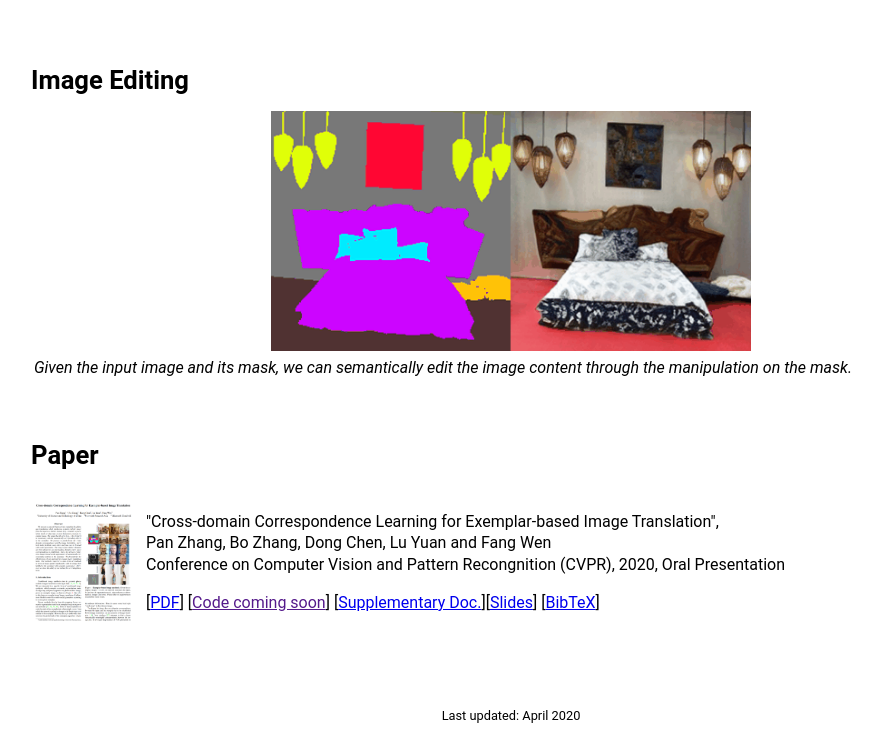
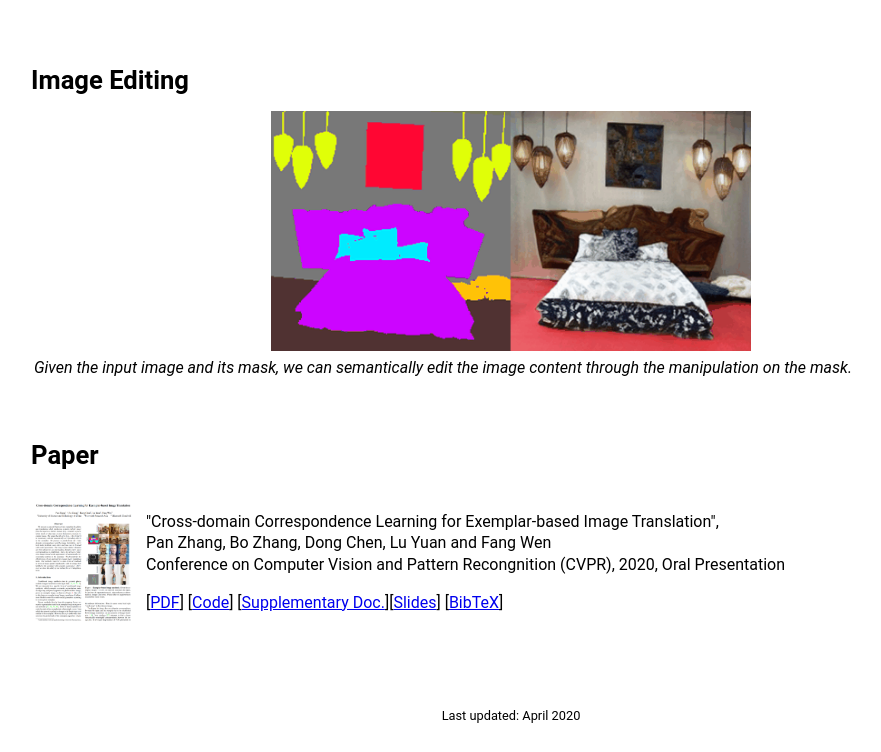
Before and after one commit to panzhang0212/CoCosNet, a plain HTML site: page index.html in a window 1280 px wide. Shown: the part 2850-3602 px from the top of the page, without its empty margins (129-1010 px from the left). Drawn offline with nearby package versions, Linux system fonts and the light colour scheme; some packages are replaced by stand-ins of ours.

Commit message:
release code

```diff
--- a/index.html
+++ b/index.html
@@ -146,7 +146,7 @@
               Pan Zhang, Bo Zhang, Dong Chen, Lu Yuan and Fang Wen<br />
               Conference on Computer Vision and Pattern Recongnition (CVPR), 2020, Oral Presentation</p>
             <p>[<a href="https://arxiv.org/abs/2004.05571">PDF</a>]
-              [<a href="">Code coming soon</a>]
+              [<a href="https://github.com/microsoft/CoCosNet">Code</a>]
               [<a href="supplementary.pdf">Supplementary Doc.</a>][<a
                 href="https://www.dropbox.com/s/g7dezxm2mhw6gqo/CoCosNet%20slides.pptx?dl=0">Slides</a>]
 			  [<a href="images/bib.txt">BibTeX</a>] </p>
```
